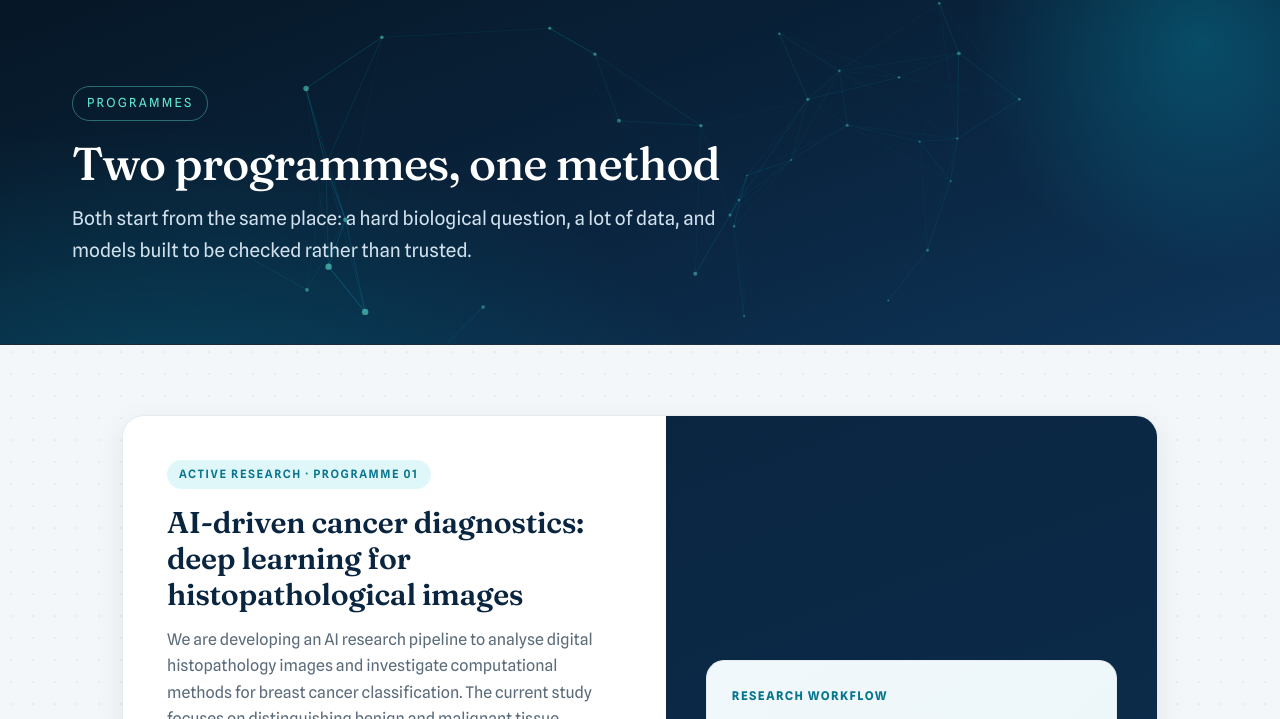
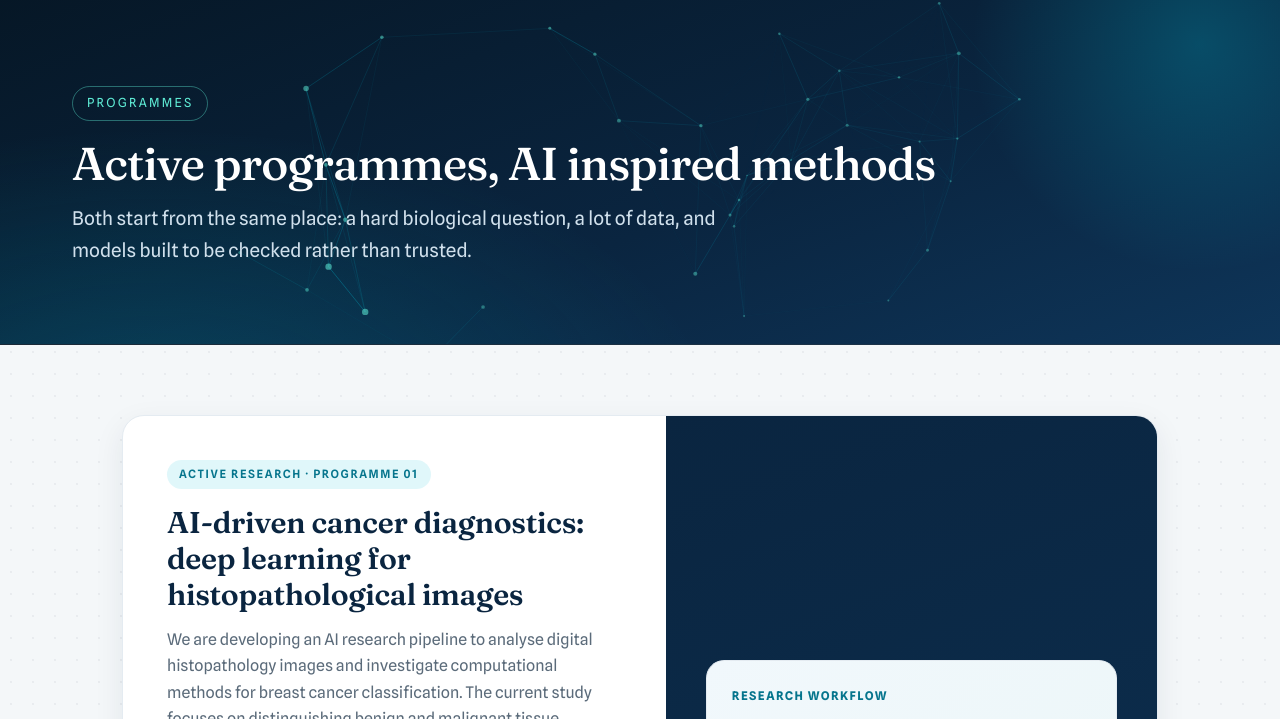
Before and after one commit to genolytix/Genolytix, a plain HTML site: page work.html in a window 1280 px wide. Shown: the part 77-796 px from the top of the page. Drawn offline with Linux system fonts and the light colour scheme.

Commit message:
Update work.html

```diff
--- a/work.html
+++ b/work.html
@@ -5,8 +5,8 @@
   <meta charset="UTF-8" />
   <meta name="viewport" content="width=device-width, initial-scale=1.0" />
 
-  <title>Our work — Netra eye care and AI drug discovery | Genolytix Technology</title>
-  <meta name="description" content="Two programmes: Netra, an AI cataract screening and eye-care assistant for any phone, and end-to-end AI drug discovery from target identification to molecule generation." />
+  <title>Our work — Diagnostics and AI drug discovery | Genolytix Technology</title>
+  <meta name="description" content="Active programmes: Netra, an AI cataract screening and eye-care assistant for any phone, and end-to-end AI drug discovery from target identification to molecule generation." />
   <link rel="canonical" href="https://genolytix.co.in/work" />
   <meta name="theme-color" content="#0A2540" />
 
@@ -56,7 +56,7 @@
       <canvas class="fx3d" data-count="34" data-speed="0.8" aria-hidden="true"></canvas>
       <div class="page-hero-inner">
         <p class="eyebrow">Programmes</p>
-        <h1>Two programmes, one method</h1>
+        <h1>Active programmes, AI inspired methods</h1>
         <p class="page-lead">Both start from the same place: a hard biological question, a lot of data, and models built to be checked rather than trusted.</p>
       </div>
     </section>
```
